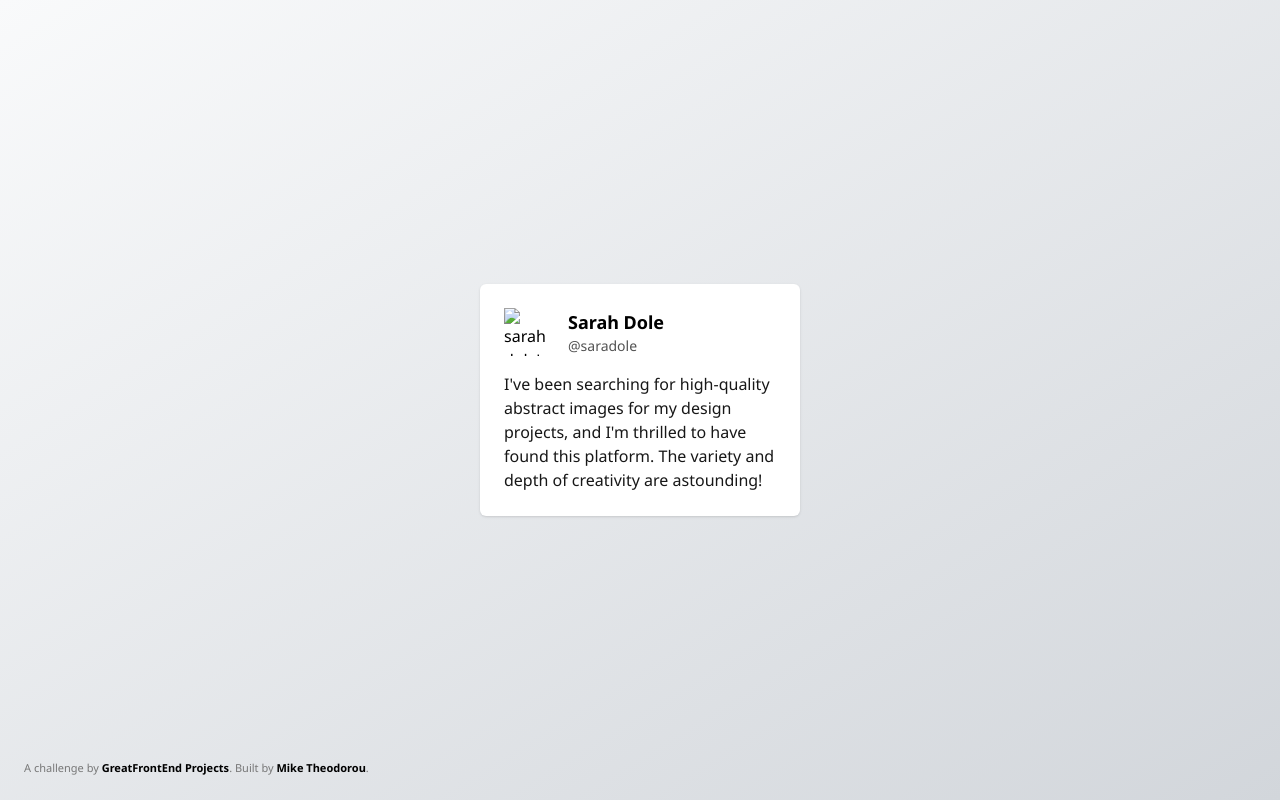
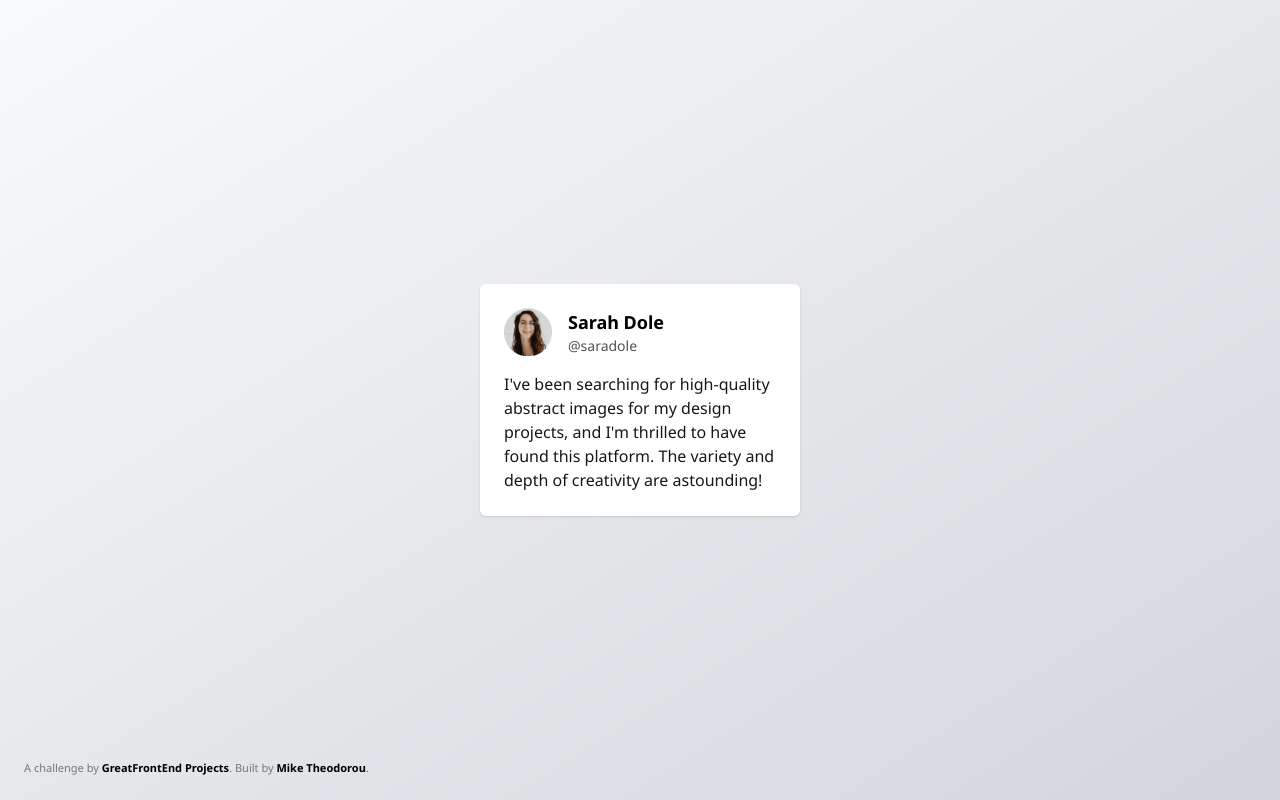
Before and after one commit to miketheodorou/gfe-testimonial-card, a plain HTML site: page index.html in a window 1280 px wide. Drawn offline with nearby package versions, Linux system fonts and the light colour scheme; the site is published under a folder, as on GitHub Pages, so addresses that start at the root find nothing.

Commit message:
fix: removes leading slash from img href

```diff
--- a/index.html
+++ b/index.html
@@ -24,7 +24,7 @@
       <div class="flex items-center gap-4 mb-4">
         <img
           class="size-12 shrink-0"
-          src="/img/profile-thumbnail.png"
+          src="img/profile-thumbnail.png"
           alt="sarah dole's profile picture"
         />
         <div>
```
